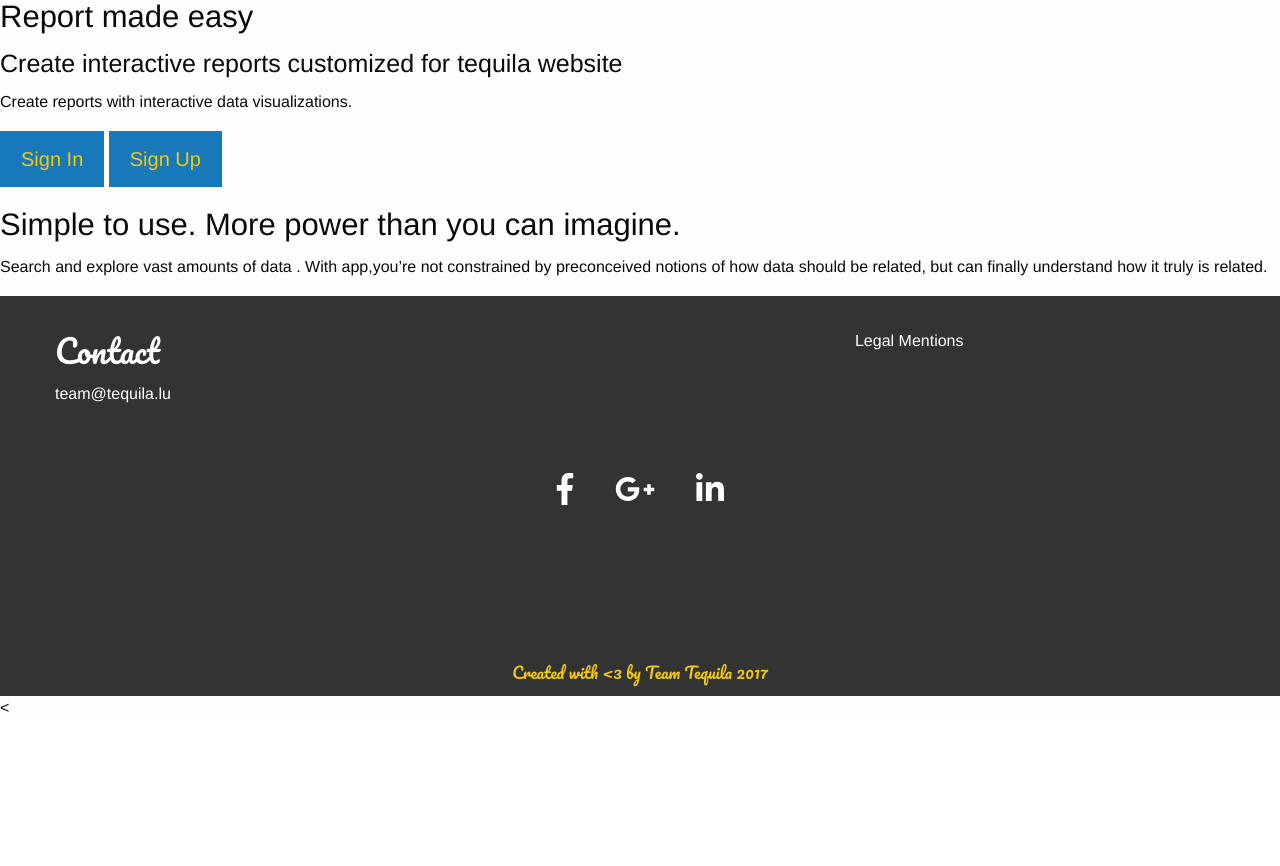
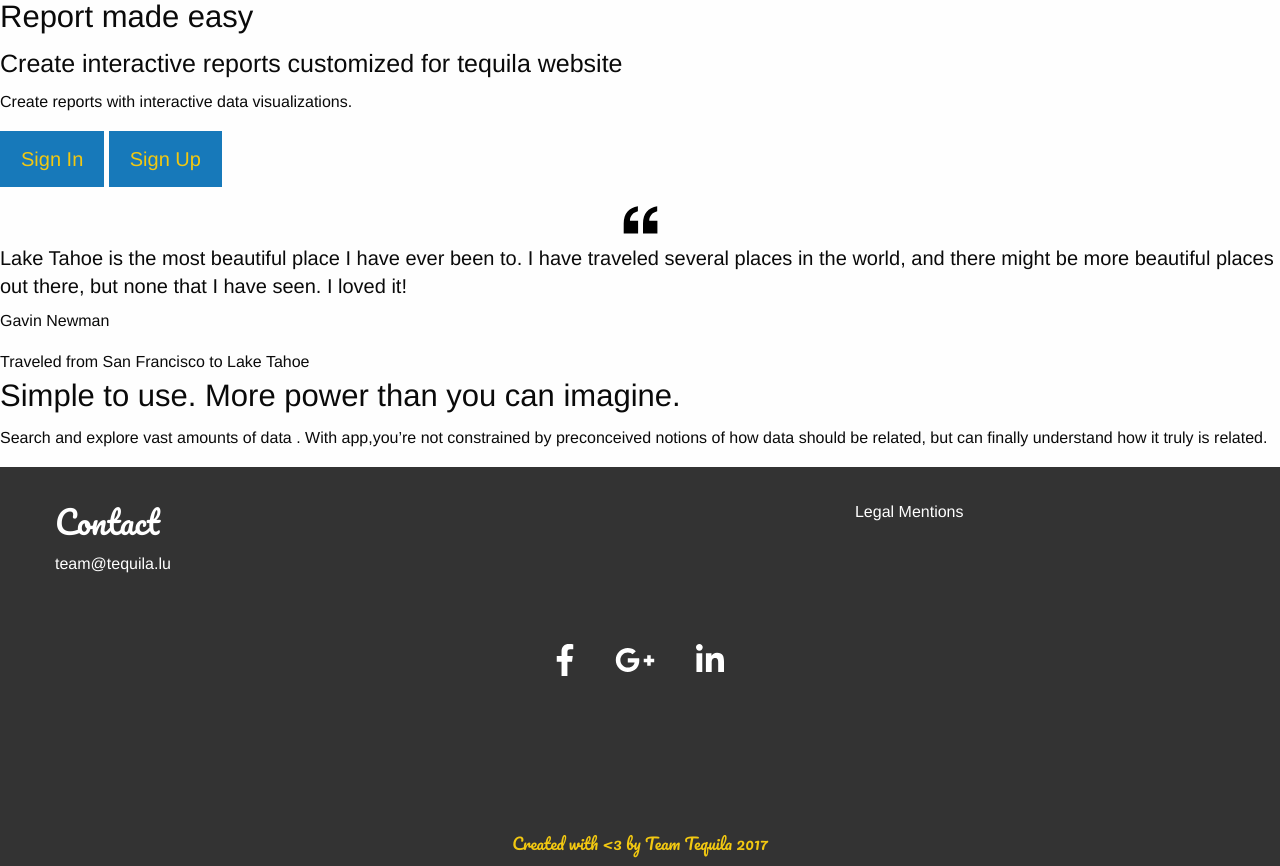
Before and after one commit to Jeremy6717/Tequila_project, a PHP site: template templates/home.html.twig in a window 1280 px wide. Shown: the part 505-1371 px from the top of the page. Before the commit the page ends 1225 px from the top, so only its background shows below. Run offline with PHP 8.4, Linux system fonts and the light colour scheme; the template is opened without the code that fills it, so the values that code supplies are empty; some libraries are stand-ins or nearby versions.

Commit message:
Improve file

```diff
--- a/templates/headerHome.html.twig
+++ b/templates/headerHome.html.twig
@@ -11,7 +11,7 @@
         </div>
         <div class="top-bar-right">
             <ul class="dropdown menu" data-dropdown-menu>
-                <li><a href="#">Sign In lkhlkghfkldhgklhdklg</a></li>
+                <li><a href="#">Sign In</a></li>
                 <li><a href="#">Sign Up</a></li>
             </ul>
             </ul>
--- a/templates/home.html.twig
+++ b/templates/home.html.twig
@@ -21,6 +21,32 @@
 </div>
 
 
+<!--Testimonial-->
+
+<div class="full-width-testimonial">
+  <div class="full-width-testimonial-section">
+    <div class="full-width-testimonial-icon text-center">
+      <svg version="1.1" id="Layer_1" xmlns="http://www.w3.org/2000/svg" xmlns:xlink="http://www.w3.org/1999/xlink" x="0px" y="0px"
+         width="41px" height="34px" viewBox="-235 240 41 34" style="enable-background:new -235 240 41 34;" xml:space="preserve">
+          <path class="quote-path" d="M-231.3,260.4c0-5,1.3-8.8,3.7-11.7c2.4-2.8,6-4.6,10.5-5.5v5c-3.5,1-6,2.8-7.1,5.5c-0.7,1.4-0.9,2.8-0.8,4
+            h8.1v12.8h-14.4V260.4z"/>
+          <path class="quote-path" d="M-212,260.4c0-5,1.3-8.8,3.7-11.7c2.4-2.8,6-4.6,10.5-5.5v5c-3.5,1-6,2.8-7.1,5.5c-0.7,1.4-0.9,2.8-0.8,4h8.1
+            v12.8H-212V260.4z"/>
+      </svg>
+    </div>
+    <div class="full-width-testimonial-content">
+      <h5 class="full-width-testimonial-text">Lake Tahoe is the most beautiful place I have ever been to. I have traveled several places in the world, and there might be more beautiful places out there, but none that I have seen. I loved it!
+      </h5>
+      <p class="full-width-testimonial-source">Gavin Newman</p>
+      <span class="full-width-testimonial-source-context">Traveled from San Francisco to Lake Tahoe</span>
+    </div>
+  </div>
+</div>
+
+
+
+
+
 
 <div>
     <h3>Simple to use. More power than you can imagine.</h3>
```
Also changed, not shown: templates/recoveryPassword.php.twig (+12 -0 lines).
